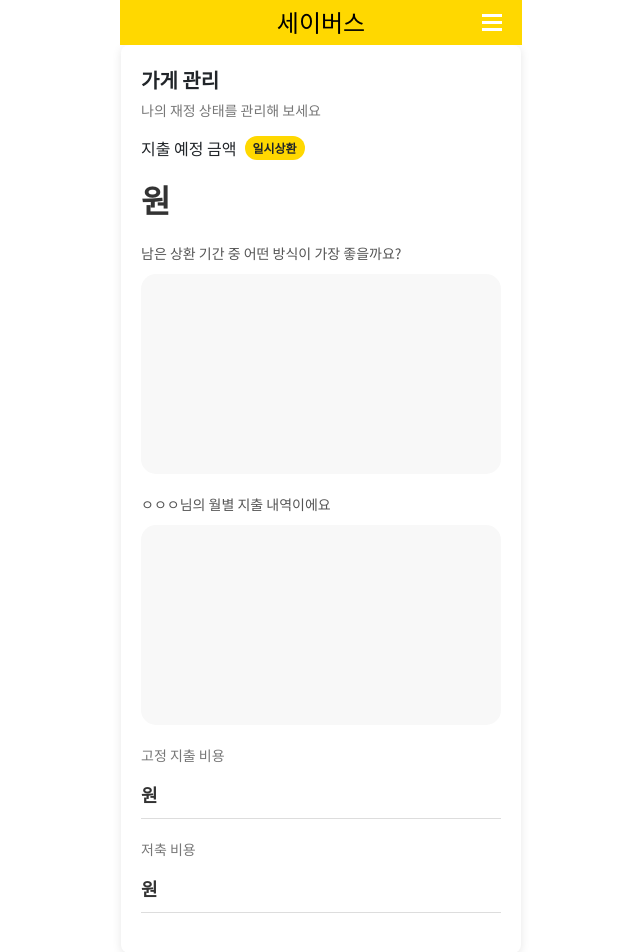
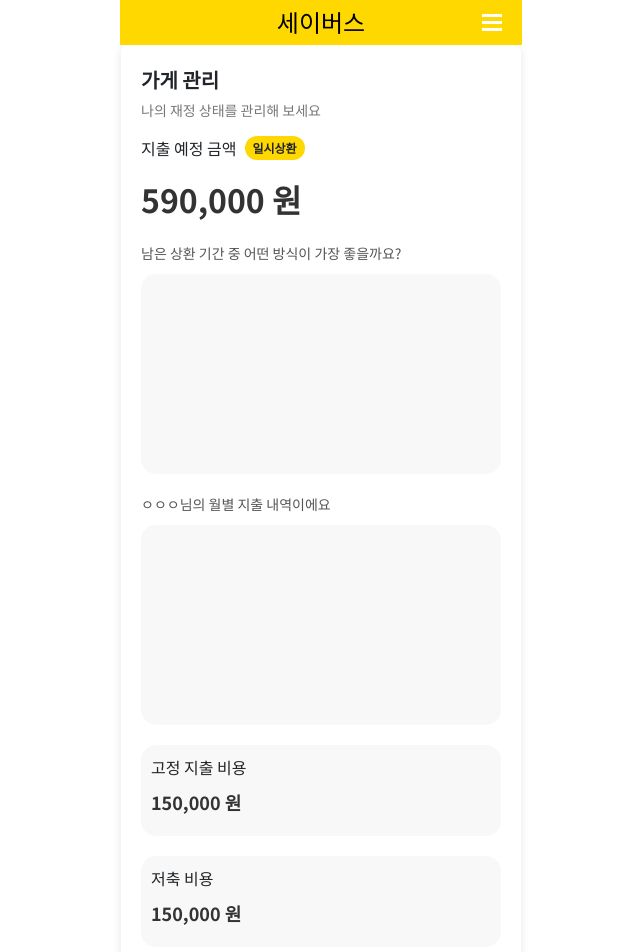
Before and after one commit to Lazenca-2024/Savers, a Vue app in the folder frontend/: page /management in a window 1280 px wide. Shown: the top 952 px of the page, without its empty margins (319-959 px from the left). Built offline with nearby package versions, Linux system fonts and the light colour scheme; what vue-awesome-paginate would draw is missing.

Commit message:
feat: 영역 구분 완

```diff
--- a/frontend/src/pages/Management.vue
+++ b/frontend/src/pages/Management.vue
@@ -6,7 +6,7 @@
     <div class="me-2">지출 예정 금액</div>
     <div class="highlight">일시상환</div>
     </div>
-    <div class="amount">원</div>
+    <div class="amount">590,000 원</div>
 
     <div class="chart-section">
       <div class="chart-title">남은 상환 기간 중 어떤 방식이 가장 좋을까요?</div>
@@ -20,14 +20,14 @@
       </div>
     </div>
 
-    <div class="fixed-cost">
+    <div class="aerea">
       <div class="expense-title">고정 지출 비용</div>
-      <div class="expense-amount"> 원</div>
+      <div class="expense-amount">150,000 원</div>
     </div>
 
-    <div class="savings">
+    <div class="aerea">
       <div class="expense-title">저축 비용</div>
-      <div class="expense-amount">원</div>
+      <div class="expense-amount">150,000 원</div>
     </div>
   </div>
 </template>
@@ -74,7 +74,7 @@
   margin: 5px 0 20px 0;
 }
 
-.chart-section, .monthly-expense, .fixed-cost, .savings {
+.chart-section, .monthly-expense {
   margin-bottom: 20px;
 }
 
@@ -94,10 +94,11 @@
   border-radius: 15px;
 }
 
-.expense-title {
-  font-size: 14px;
-  color: #777;
-  margin-bottom: 5px;
+.aerea{
+  background-color: #F8F8F8;
+  border-radius: 15px;
+  margin-bottom: 20px;
+  padding: 10px;
 }
 
 .expense-amount {
@@ -105,6 +106,5 @@
   color: #333;
   font-weight: bold;
   padding: 10px 0;
-  border-bottom: 1px solid #ddd;
 }
 </style>
```
